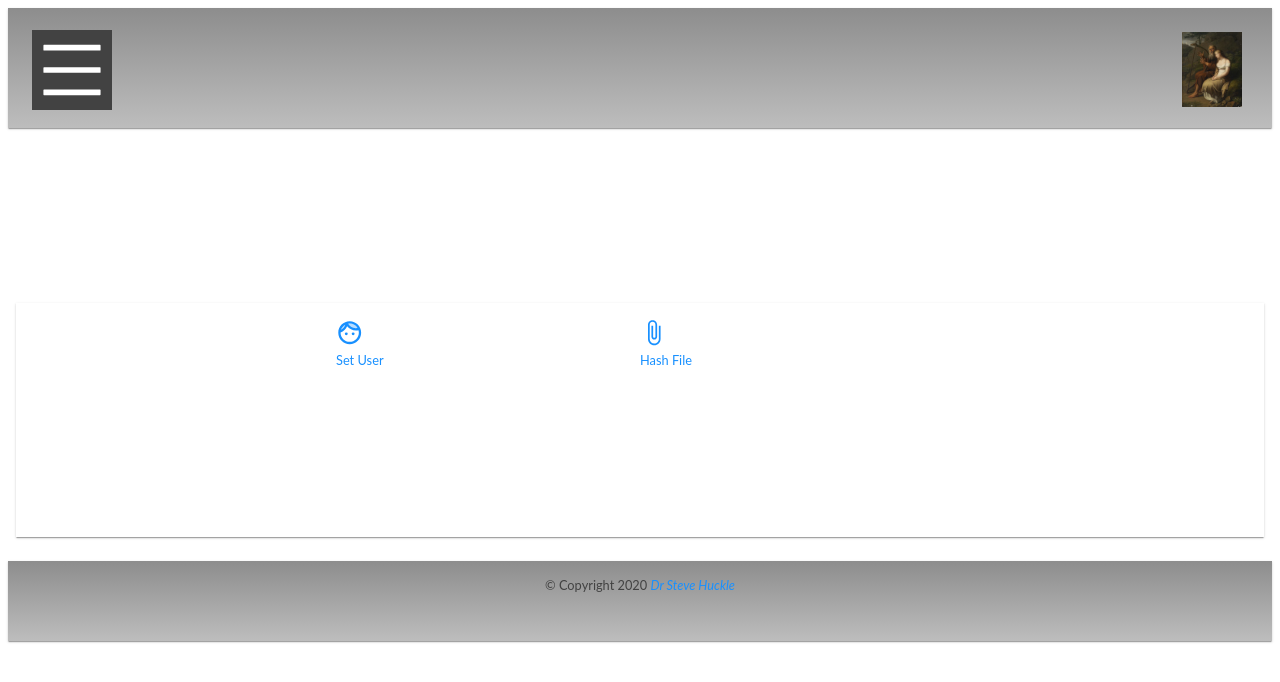
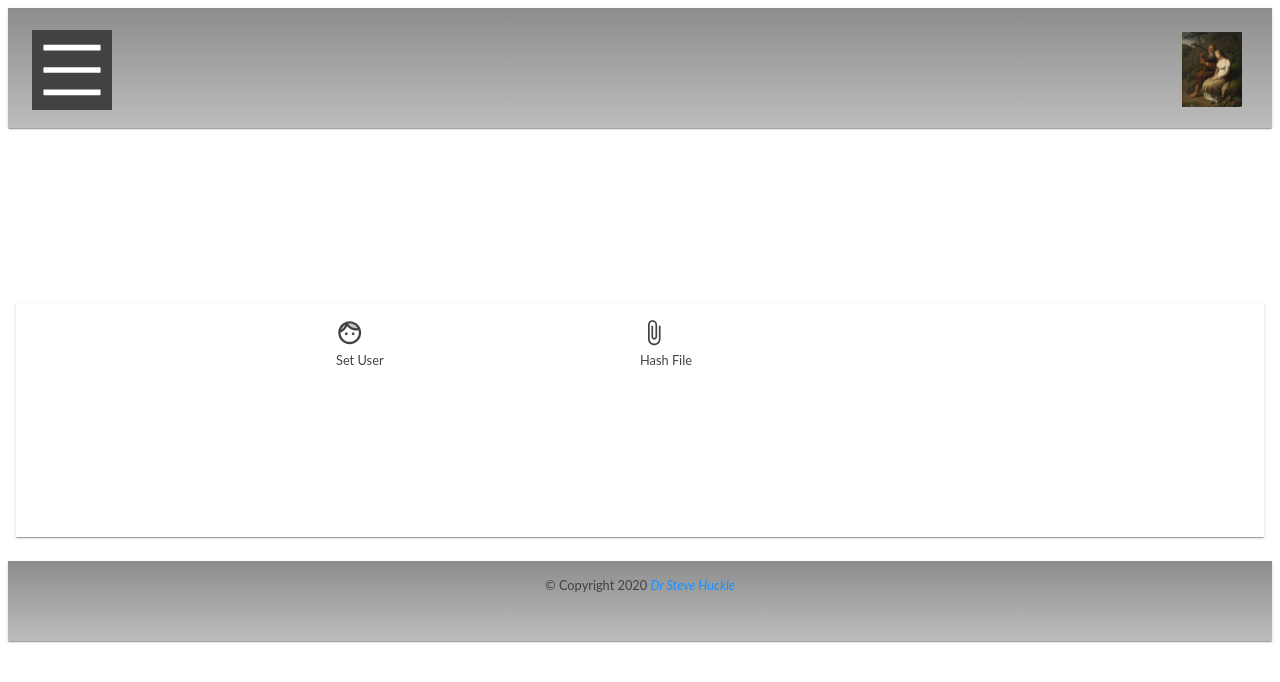
Before and after one commit to glowkeeper/Provenator, a React app: page /events in a window 1280 px wide. Shown: the top 682 px of the page. Built offline with nearby package versions, Linux system fonts and the light colour scheme.

Commit message:
Styling home icons

```diff
--- a/src/app/components/pages/home.tsx
+++ b/src/app/components/pages/home.tsx
@@ -23,9 +23,9 @@ export const Home = () => {
 
             <Grid item container xs={6}>
 
-                <NavLink to={Local.addUser}>
+                <NavLink to={Local.addUser} className={themeClasses.homeLink}>
                     <Grid item>
-                         <FaceTwoToneIcon />
+                         <FaceTwoToneIcon color="primary"/>
                     </Grid>
                     <Grid item>
                         {Paths.addUser}
@@ -36,9 +36,9 @@ export const Home = () => {
 
              <Grid item container xs={6}>
 
-                 <NavLink to={Local.addFile}>
+                 <NavLink to={Local.addFile} className={themeClasses.homeLink}>
                      <Grid item>
-                          <AttachFileTwoToneIcon />
+                          <AttachFileTwoToneIcon color="primary"/>
                      </Grid>
                      <Grid item>
                          {Paths.addFile}
--- a/src/app/styles/theme.tsx
+++ b/src/app/styles/theme.tsx
@@ -188,6 +188,10 @@ const themeStyles = makeStyles({
     height: "10%",
     width: "100%"
   },
+  homeLink: {
+    color: theme.palette.text.primary,
+    textDecoration: 'none'
+  },
   button: {
     padding: theme.spacing(1),
     margin: theme.spacing(1),
```
